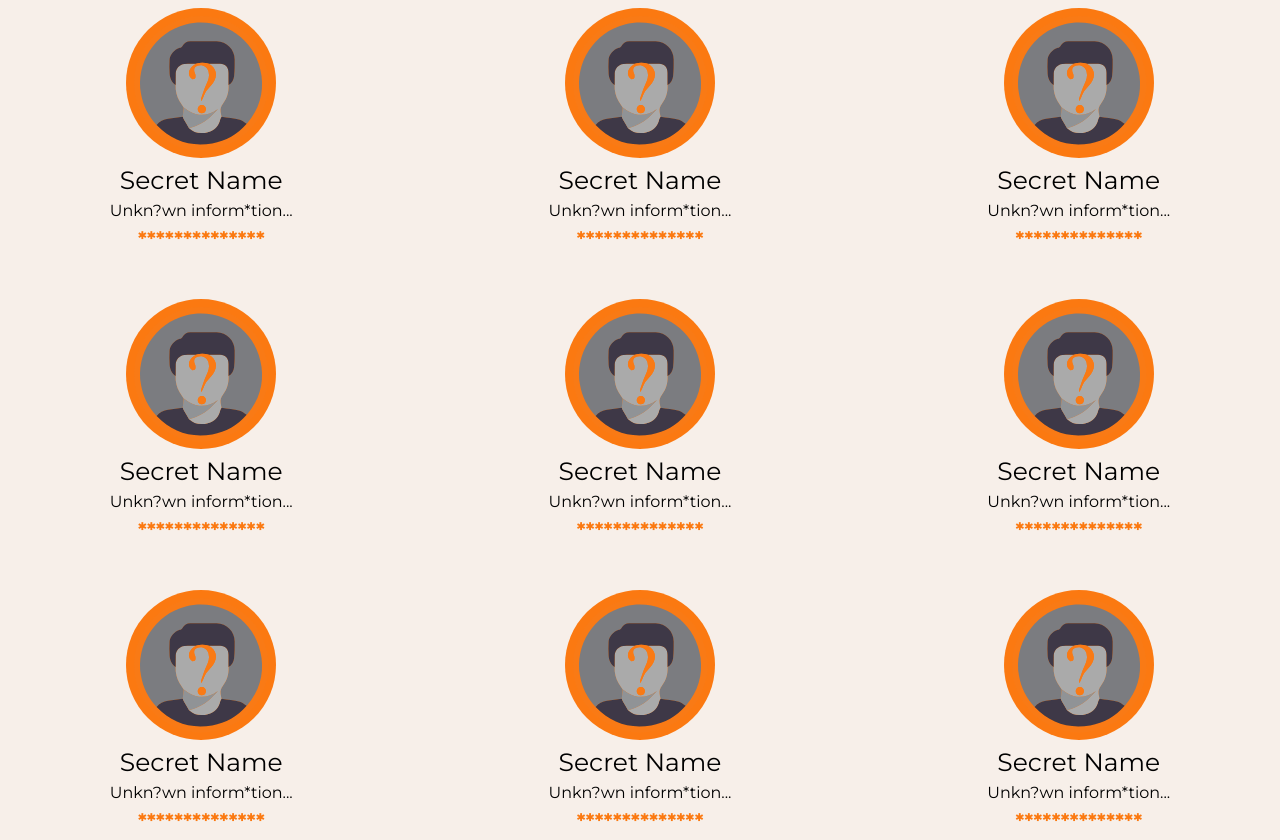
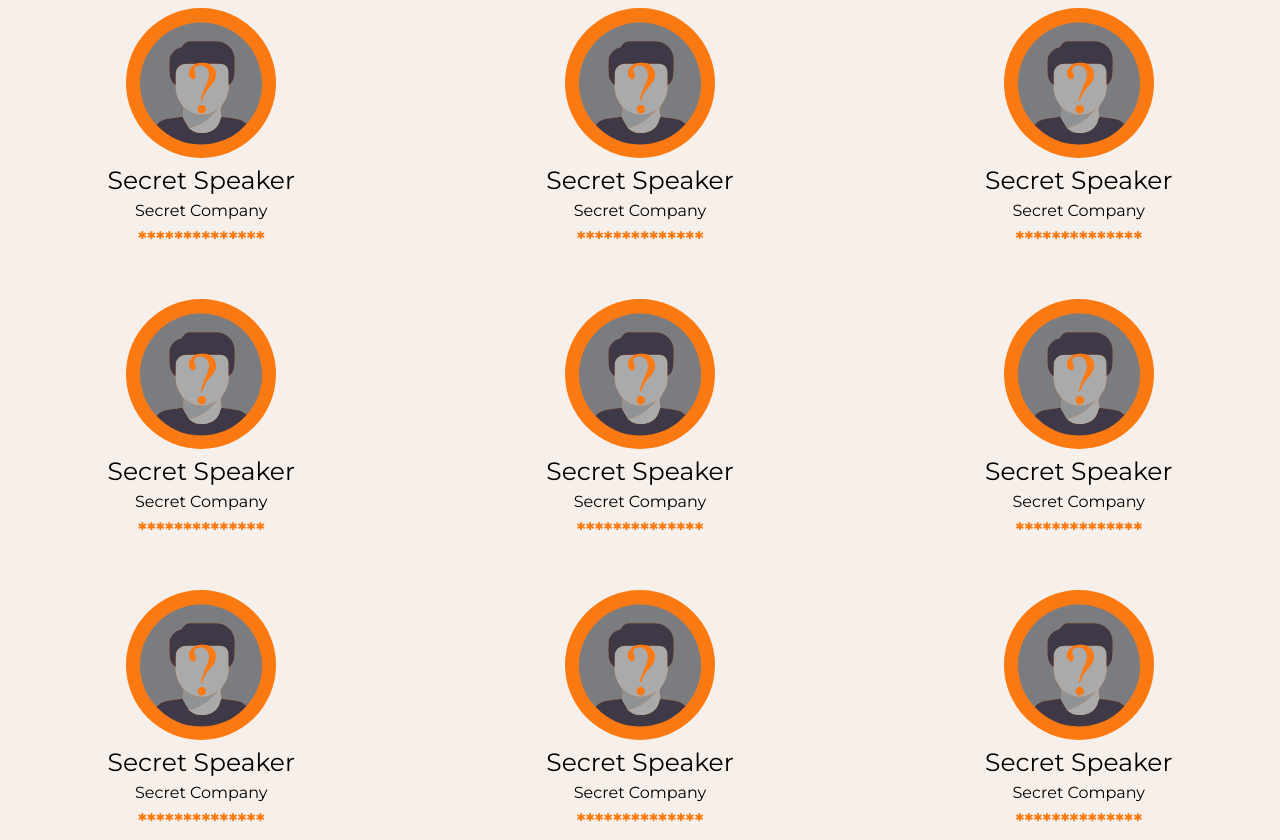
Before and after one commit to electronics-lnu/frankoitday, a plain HTML site: page docs/index.html in a window 1280 px wide. Shown: the part 2660-3500 px from the top of the page. Drawn offline with nearby package versions, Linux system fonts and the light colour scheme.

Commit message:
Last update

```diff
--- a/docs/index.html
+++ b/docs/index.html
@@ -97,56 +97,56 @@
                     <img data-aos="fade-left" src="./img/decor/dots-black.png" alt="" class="speakers__dots-2">
                     <div data-description="???" data-aos="slide-up" class="speaker">
                         <img src="./img/speakers/preview.svg" alt="" class="speaker__img speaker__hover">
-                        <p class="speaker__name">Secret Name</p>
-                        <p class="speaker__post">Unkn?wn inform*tion...</p>
+                        <p class="speaker__name">Secret Speaker</p>
+                        <p class="speaker__post">Secret Company</p>
                         <p class="speaker__company">**************</p>
                     </div>
                     <div data-description="???" data-aos="slide-up" class="speaker">
                         <img src="./img/speakers/preview.svg" alt="" class="speaker__img speaker__hover">
-                        <p class="speaker__name">Secret Name</p>
-                        <p class="speaker__post">Unkn?wn inform*tion...</p>
+                        <p class="speaker__name">Secret Speaker</p>
+                        <p class="speaker__post">Secret Company</p>
                         <p class="speaker__company">**************</p>
                     </div>
                     <div data-description="???" data-aos="slide-up" class="speaker">
                         <img src="./img/speakers/preview.svg" alt="" class="speaker__img speaker__hover">
-                        <p class="speaker__name">Secret Name</p>
-                        <p class="speaker__post">Unkn?wn inform*tion...</p>
+                        <p class="speaker__name">Secret Speaker</p>
+                        <p class="speaker__post">Secret Company</p>
                         <p class="speaker__company">**************</p>
                     </div>
                     <div data-description="???" data-aos="slide-up" class="speaker">
                         <img src="./img/speakers/preview.svg" alt="" class="speaker__img speaker__hover">
-                        <p class="speaker__name">Secret Name</p>
-                        <p class="speaker__post">Unkn?wn inform*tion...</p>
+                        <p class="speaker__name">Secret Speaker</p>
+                        <p class="speaker__post">Secret Company</p>
                         <p class="speaker__company">**************</p>
                     </div>
                     <div data-description="???" data-aos="slide-up" class="speaker">
                         <img src="./img/speakers/preview.svg" alt="" class="speaker__img speaker__hover">
-                        <p class="speaker__name">Secret Name</p>
-                        <p class="speaker__post">Unkn?wn inform*tion...</p>
+                        <p class="speaker__name">Secret Speaker</p>
+                        <p class="speaker__post">Secret Company</p>
                         <p class="speaker__company">**************</p>
                     </div>
                     <div data-description="???" data-aos="slide-up" class="speaker">
                         <img src="./img/speakers/preview.svg" alt="" class="speaker__img speaker__hover">
-                        <p class="speaker__name">Secret Name</p>
-                        <p class="speaker__post">Unkn?wn inform*tion...</p>
+                        <p class="speaker__name">Secret Speaker</p>
+                        <p class="speaker__post">Secret Company</p>
                         <p class="speaker__company">**************</p>
                     </div>
                     <div data-description="???" data-aos="slide-up" class="speaker">
                         <img src="./img/speakers/preview.svg" alt="" class="speaker__img speaker__hover">
-                        <p class="speaker__name">Secret Name</p>
-                        <p class="speaker__post">Unkn?wn inform*tion...</p>
+                        <p class="speaker__name">Secret Speaker</p>
+                        <p class="speaker__post">Secret Company</p>
                         <p class="speaker__company">**************</p>
                     </div>
                     <div data-description="???" data-aos="slide-up" class="speaker">
                         <img src="./img/speakers/preview.svg" alt="" class="speaker__img speaker__hover">
-                        <p class="speaker__name">Secret Name</p>
-                        <p class="speaker__post">Unkn?wn inform*tion...</p>
+                        <p class="speaker__name">Secret Speaker</p>
+                        <p class="speaker__post">Secret Company</p>
                         <p class="speaker__company">**************</p>
                     </div>
                     <div data-description="???" data-aos="slide-up" class="speaker">
                         <img src="./img/speakers/preview.svg" alt="" class="speaker__img speaker__hover">
-                        <p class="speaker__name">Secret Name</p>
-                        <p class="speaker__post">Unkn?wn inform*tion...</p>
+                        <p class="speaker__name">Secret Speaker</p>
+                        <p class="speaker__post">Secret Company</p>
                         <p class="speaker__company">**************</p>
                     </div>
                 </div>
@@ -155,56 +155,56 @@
                 <div class="swiper-wrapper">
                     <div data-description="???" class="speaker swiper-slide">
                         <img src="./img/speakers/preview.svg" alt="" class="speaker__img speaker__hover">
-                        <p class="speaker__name">Secret Name</p>
-                        <p class="speaker__post">Unkn?wn inform*tion...</p>
+                        <p class="speaker__name">Secret Speaker</p>
+                        <p class="speaker__post">Secret Company</p>
                         <p class="speaker__company">**************</p>
                     </div>
                     <div data-description="???" class="speaker swiper-slide">
                         <img src="./img/speakers/preview.svg" alt="" class="speaker__img speaker__hover">
-                        <p class="speaker__name">Secret Name</p>
-                        <p class="speaker__post">Unkn?wn inform*tion...</p>
+                        <p class="speaker__name">Secret Speaker</p>
+                        <p class="speaker__post">Secret Company</p>
                         <p class="speaker__company">**************</p>
                     </div>
                     <div data-description="???" class="speaker swiper-slide">
                         <img src="./img/speakers/preview.svg" alt="" class="speaker__img speaker__hover">
-                        <p class="speaker__name">Secret Name</p>
-                        <p class="speaker__post">Unkn?wn inform*tion...</p>
+                        <p class="speaker__name">Secret Speaker</p>
+                        <p class="speaker__post">Secret Company</p>
                         <p class="speaker__company">**************</p>
                     </div>
                     <div data-description="???" class="speaker swiper-slide">
                         <img src="./img/speakers/preview.svg" alt="" class="speaker__img speaker__hover">
-                        <p class="speaker__name">Secret Name</p>
-                        <p class="speaker__post">Unkn?wn inform*tion...</p>
+                        <p class="speaker__name">Secret Speaker</p>
+                        <p class="speaker__post">Secret Company</p>
                         <p class="speaker__company">**************</p>
                     </div>
                     <div data-description="???" class="speaker swiper-slide">
                         <img src="./img/speakers/preview.svg" alt="" class="speaker__img speaker__hover">
-                        <p class="speaker__name">Secret Name</p>
-                        <p class="speaker__post">Unkn?wn inform*tion...</p>
+                        <p class="speaker__name">Secret Speaker</p>
+                        <p class="speaker__post">Secret Company</p>
                         <p class="speaker__company">**************</p>
                     </div>
                     <div data-description="???" class="speaker swiper-slide">
                         <img src="./img/speakers/preview.svg" alt="" class="speaker__img speaker__hover">
-                        <p class="speaker__name">Secret Name</p>
-                        <p class="speaker__post">Unkn?wn inform*tion...</p>
+                        <p class="speaker__name">Secret Speaker</p>
+                        <p class="speaker__post">Secret Company</p>
                         <p class="speaker__company">**************</p>
                     </div>
                     <div data-description="???" class="speaker swiper-slide">
                         <img src="./img/speakers/preview.svg" alt="" class="speaker__img speaker__hover">
-                        <p class="speaker__name">Secret Name</p>
-                        <p class="speaker__post">Unkn?wn inform*tion...</p>
+                        <p class="speaker__name">Secret Speaker</p>
+                        <p class="speaker__post">Secret Company</p>
                         <p class="speaker__company">**************</p>
                     </div>
                     <div data-description="???" class="speaker swiper-slide">
                         <img src="./img/speakers/preview.svg" alt="" class="speaker__img speaker__hover">
-                        <p class="speaker__name">Secret Name</p>
-                        <p class="speaker__post">Unkn?wn inform*tion...</p>
+                        <p class="speaker__name">Secret Speaker</p>
+                        <p class="speaker__post">Secret Company</p>
                         <p class="speaker__company">**************</p>
                     </div>
                     <div data-description="???" class="speaker swiper-slide">
                         <img src="./img/speakers/preview.svg" alt="" class="speaker__img speaker__hover">
-                        <p class="speaker__name">Secret Name</p>
-                        <p class="speaker__post">Unkn?wn inform*tion...</p>
+                        <p class="speaker__name">Secret Speaker</p>
+                        <p class="speaker__post">Secret Company</p>
                         <p class="speaker__company">**************</p>
                     </div>
                 </div>
```
